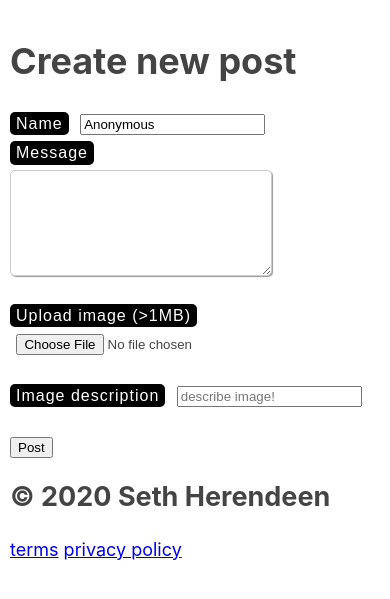
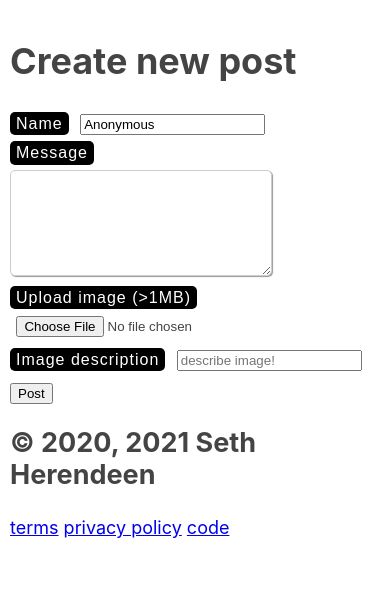
Before and after one commit to sherendeen/phpSocial, a PHP site: page / in a window 390 px wide. Shown: the top 599 px of the page. Run offline with PHP 8.4, Linux system fonts and the light colour scheme; data that the repository does not hold is empty.

Commit message:
Responsive fix & copyright notice
Fixed responsiveness file upload and alt text input fields

Updated copyright notice

```diff
--- a/index.php
+++ b/index.php
@@ -50,15 +50,15 @@
             	</div>
 
             	<div>
-            		<p>
+            		<div>
             			<label for="fileToUpload">Upload image (>1MB)</label>
             			<input type="file" name="fileToUpload" id="fileToUpload" />
-            		</p>
-            		<p>
+            		</div>
+            		<div>
             			<label for="altText">Image description</label>
             			<input type="text" name="altText" id="altText" placeholder="describe image!"/ >
 
-					</p>
+			</div>
             	</div>
 
             	<button type="submit" name="submit" id="submit">Post</button>
@@ -133,11 +133,12 @@
             ?>
         </main>
         <footer>
-        	<h2>&copy; 2020 Seth Herendeen</h2>
+        	<h2>&copy; 2020, 2021 Seth Herendeen</h2>
         	<p>
-				<a href="rules.html">terms</a>
-				<a href="privacy.html">privacy policy</a>
-			</p>
+			<a href="rules.html">terms</a>
+			<a href="privacy.html">privacy policy</a>
+			<a href="https://github.com/sherendeen/phpSocial">code</a>
+		</p>
         </footer>
     </body>
 </html>
```
